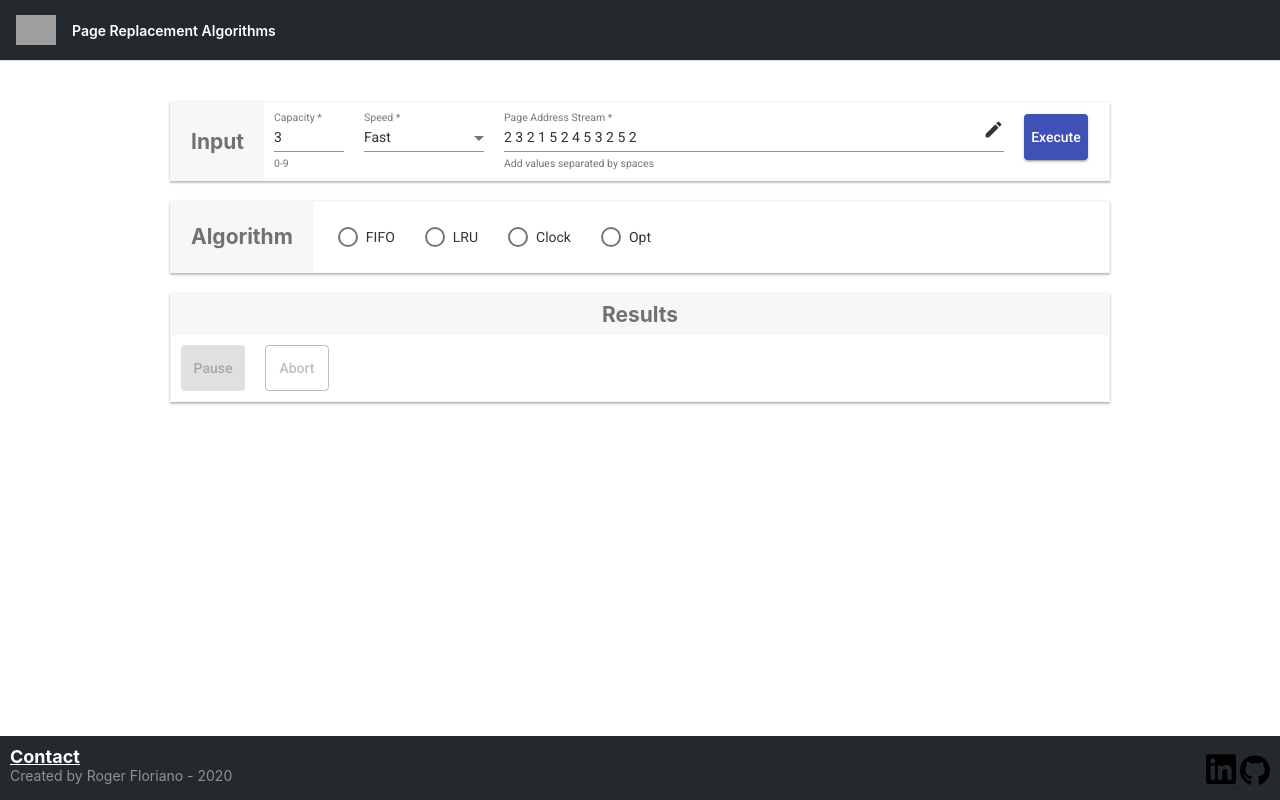
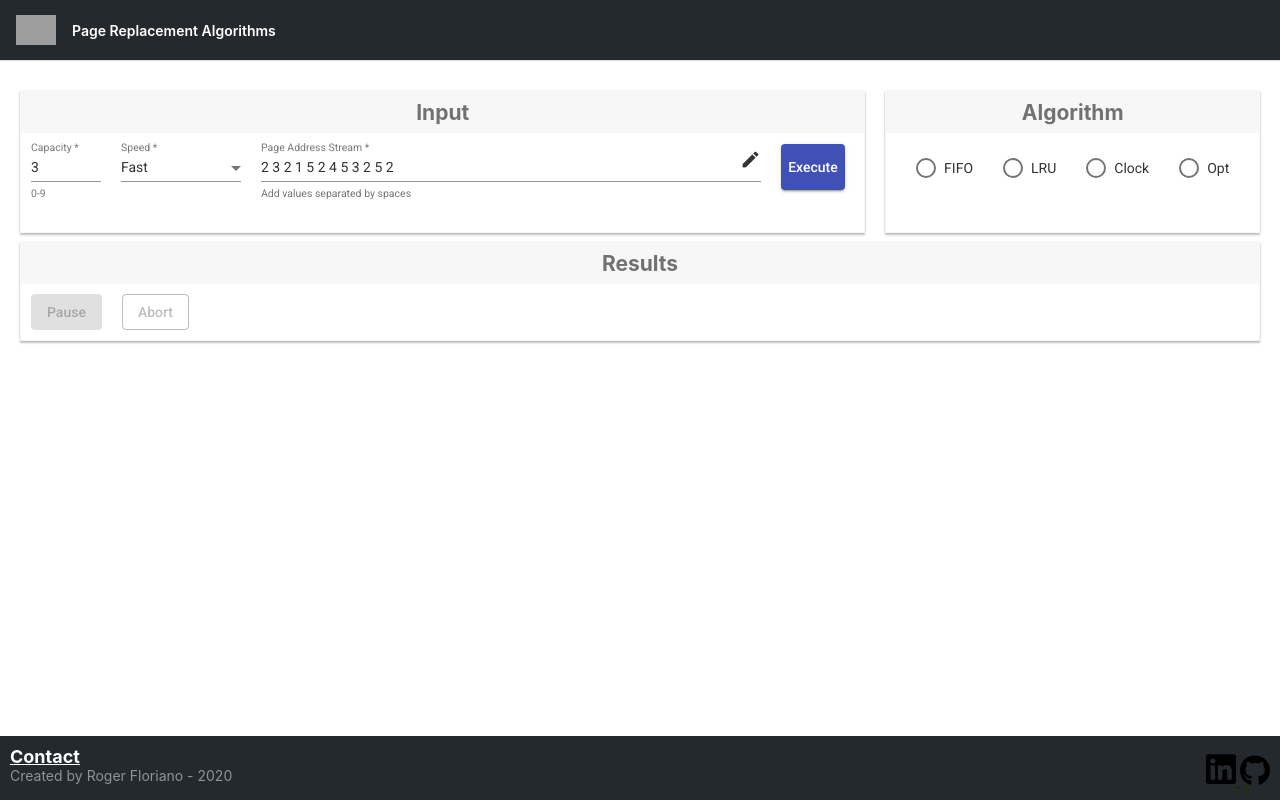
Before and after one commit to petruki/page-replacement-algorithm, an Angular app: page / in a window 1280 px wide. Built offline with nearby package versions, Linux system fonts and the light colour scheme; grey boxes are pictures that could not be loaded.

Commit message:
Improved style. It is  more compacted now

```diff
--- a/src/app/app.component.css
+++ b/src/app/app.component.css
@@ -24,10 +24,11 @@
 .content {
   display: grid;
   margin: 32px auto;
-  padding: 0 16px;
-  max-width: 960px;
+  padding: 0 10px;
+  max-width: 1500px;
   flex-direction: column;
   align-items: center;
+  grid-template-areas: "input algorithm" "result result";
 }
 
 .section {
@@ -37,7 +38,7 @@
 }
 
 .section.input {
-  display: -webkit-box;
+  height: 100%;
 }
 
 .title {
@@ -74,8 +75,9 @@
 }
 
 .input-algorithm-form {
-  display: flex;
   margin: 10px;
+  text-align: center;
+  display: block;
 }
 
 .mat-radio-button {
@@ -93,6 +95,10 @@
 }
 
 @media screen and (max-width: 680px) {
+  .content {
+    display: block;
+  }
+
   .input-algorithm-form {
     display: block;
   }
--- a/src/app/app.component.html
+++ b/src/app/app.component.html
@@ -6,7 +6,7 @@
 
 <div class="content" role="main">
 
-  <section class="section input">
+  <section class="section input" style="grid-area: input;">
     <div class="title">
       <h1 style="margin: auto;">Input</h1>
     </div>
@@ -37,7 +37,7 @@
       (click)="onExecute(stream.value, capacity.value, speed.value, algorithm.value)" [disabled]="executing">Execute</button>
   </section>
 
-  <section class="section input">
+  <section class="section input" style="grid-area: algorithm;">
     <div class="title">
       <h1 style="margin: auto;">Algorithm</h1>
     </div>
@@ -49,15 +49,15 @@
     </mat-radio-group>
   </section>
 
-  <section id="resultPanel" class="section results">
+  <section id="resultPanel" class="section results" style="grid-area: result;">
     <mat-error *ngIf="error">{{ error }}</mat-error>
     <div class="title">
       <h1 style="margin: auto;">Results</h1>
     </div>
-    <button mat-raised-button color="{{ paused ? 'primary' : 'warn' }}" style="padding: 5px; margin: inherit;"
+    <button mat-raised-button color="{{ paused ? 'primary' : 'warn' }}" style="margin: inherit;"
       (click)="onControl()" [disabled]="!executing">{{ paused ? 'Resume' : 'Pause' }}</button>
 
-    <button mat-stroked-button color="warn" style="padding: 5px; margin: inherit;"
+    <button mat-stroked-button color="warn" style="margin: inherit;"
       (click)="onAbort()" [disabled]="!executing">Abort</button>
 
     <app-fifo #fifoComponent></app-fifo>
--- a/src/app/app.component.ts
+++ b/src/app/app.component.ts
@@ -70,8 +70,8 @@ export class AppComponent implements OnInit {
       else if (this.algorithmNum === 4)
         this.optComponent.execute(stream, capacity, speed, this);
 
-      const resultPanel = document.getElementById('resultPanel');
-      resultPanel.scrollIntoView({ behavior: "smooth", block: "start", inline: "nearest" });
+      // const resultPanel = document.getElementById('resultPanel');
+      // resultPanel.scrollIntoView({ behavior: "smooth", block: "start", inline: "nearest" });
     } catch (e) {
       this.error = e.message;
     }
--- a/src/app/clock/clock.component.html
+++ b/src/app/clock/clock.component.html
@@ -17,13 +17,15 @@
       </mat-grid-list>
     </div>
 
-    <section id="logPanel" class="section results" style="margin: 0px;">
-      <div class="title">
-        <h1 style="margin: auto;">Log</h1>
-      </div>
+    <mat-expansion-panel (closed)="true">
+      <mat-expansion-panel-header>
+        <mat-panel-title>
+          Execution Log
+        </mat-panel-title>
+      </mat-expansion-panel-header>
       <mat-form-field style="width: 100%;">
         <textarea matInput [value]="log" rows="40" readonly="true">
         </textarea>
       </mat-form-field>
-    </section>
+    </mat-expansion-panel>
 </div>
--- a/src/app/fifo/fifo.component.html
+++ b/src/app/fifo/fifo.component.html
@@ -18,13 +18,15 @@
     </div>
     <h1 [textContent]="'Queue: ' + fifoQueue"></h1>
 
-    <section id="logPanel" class="section results" style="margin: 0px;">
-      <div class="title">
-        <h1 style="margin: auto;">Log</h1>
-      </div>
+    <mat-expansion-panel (closed)="true">
+      <mat-expansion-panel-header>
+        <mat-panel-title>
+          Execution Log
+        </mat-panel-title>
+      </mat-expansion-panel-header>
       <mat-form-field style="width: 100%;">
         <textarea matInput [value]="log" rows="40" readonly="true">
         </textarea>
       </mat-form-field>
-    </section>
+    </mat-expansion-panel>
 </div>
--- a/src/app/lru/lru.component.html
+++ b/src/app/lru/lru.component.html
@@ -18,13 +18,15 @@
     </div>
     <h1 [textContent]="'Queue: ' + lruQueue"></h1>
 
-    <section id="logPanel" class="section results" style="margin: 0px;">
-      <div class="title">
-        <h1 style="margin: auto;">Log</h1>
-      </div>
+    <mat-expansion-panel (closed)="true">
+      <mat-expansion-panel-header>
+        <mat-panel-title>
+          Execution Log
+        </mat-panel-title>
+      </mat-expansion-panel-header>
       <mat-form-field style="width: 100%;">
         <textarea matInput [value]="log" rows="40" readonly="true">
         </textarea>
       </mat-form-field>
-    </section>
+    </mat-expansion-panel>
 </div>
--- a/src/app/opt/opt.component.html
+++ b/src/app/opt/opt.component.html
@@ -18,13 +18,15 @@
     </div>
     <h1 [textContent]="'Oldest: ' + oldest"></h1>
 
-    <section id="logPanel" class="section results" style="margin: 0px;">
-      <div class="title">
-        <h1 style="margin: auto;">Log</h1>
-      </div>
+    <mat-expansion-panel (closed)="true">
+      <mat-expansion-panel-header>
+        <mat-panel-title>
+          Execution Log
+        </mat-panel-title>
+      </mat-expansion-panel-header>
       <mat-form-field style="width: 100%;">
         <textarea matInput [value]="log" rows="40" readonly="true">
         </textarea>
       </mat-form-field>
-    </section>
+    </mat-expansion-panel>
 </div>
```
